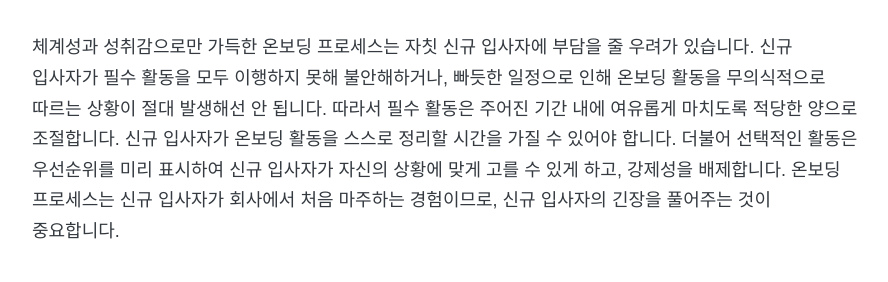
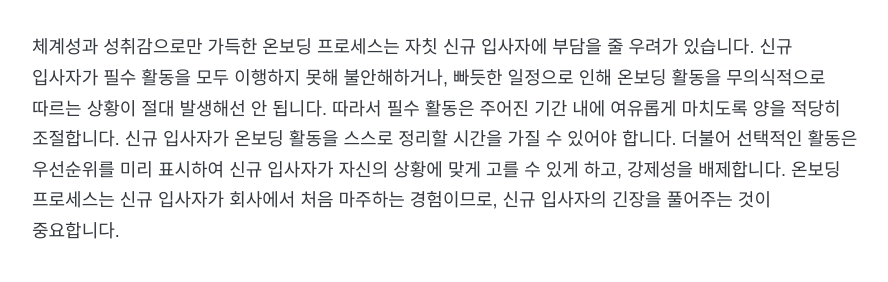
Before and after one commit to 8percent/8percent.github.io, a Jekyll site: the page built from _posts/2024-07-05-백엔드-온보딩-수립.md, in a window 1280 px wide and 900 px high, scrolled down 4122 px. Shown: the part 223-505 px from the top of the window, without its empty margins (194-1082 px from the left). Built offline with Jekyll 4.4.1, drawn with Linux system fonts in a browser that asks for light colours; some web fonts are replaced.

Commit message:
REF: 퇴고

```diff
--- a/_posts/2024-07-05-백엔드-온보딩-수립.md
+++ b/_posts/2024-07-05-백엔드-온보딩-수립.md
@@ -80,7 +80,7 @@ description: 백엔드 개발자 온보딩 프로세스 수립 여정
 
 ### 철학 3: 부담 줄이기
 
-체계성과 성취감으로만 가득한 온보딩 프로세스는 자칫 신규 입사자에 부담을 줄 우려가 있습니다. 신규 입사자가 필수 활동을 모두 이행하지 못해 불안해하거나, 빠듯한 일정으로 인해 온보딩 활동을 무의식적으로 따르는 상황이 절대 발생해선 안 됩니다. 따라서 필수 활동은 주어진 기간 내에 여유롭게 마치도록 적당한 양으로 조절합니다. 신규 입사자가 온보딩 활동을 스스로 정리할 시간을 가질 수 있어야 합니다. 더불어 선택적인 활동은 우선순위를 미리 표시하여 신규 입사자가 자신의 상황에 맞게 고를 수 있게 하고, 강제성을 배제합니다. 온보딩 프로세스는 신규 입사자가 회사에서 처음 마주하는 경험이므로, 신규 입사자의 긴장을 풀어주는 것이 중요합니다.
+체계성과 성취감으로만 가득한 온보딩 프로세스는 자칫 신규 입사자에 부담을 줄 우려가 있습니다. 신규 입사자가 필수 활동을 모두 이행하지 못해 불안해하거나, 빠듯한 일정으로 인해 온보딩 활동을 무의식적으로 따르는 상황이 절대 발생해선 안 됩니다. 따라서 필수 활동은 주어진 기간 내에 여유롭게 마치도록 양을 적당히 조절합니다. 신규 입사자가 온보딩 활동을 스스로 정리할 시간을 가질 수 있어야 합니다. 더불어 선택적인 활동은 우선순위를 미리 표시하여 신규 입사자가 자신의 상황에 맞게 고를 수 있게 하고, 강제성을 배제합니다. 온보딩 프로세스는 신규 입사자가 회사에서 처음 마주하는 경험이므로, 신규 입사자의 긴장을 풀어주는 것이 중요합니다.
 
 ## 온보딩 프로세스는 어떻게 구성되었나요?
 
```
